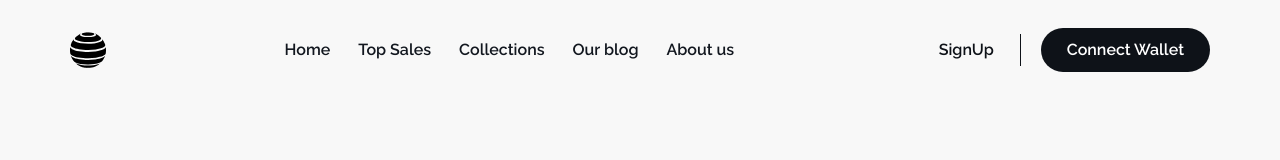
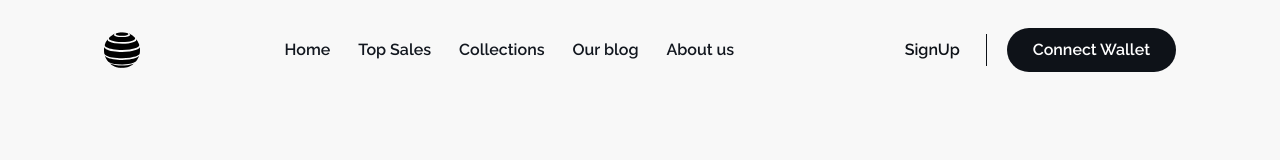
Before and after one commit to SergeCodeur/figma-to-code-ed2-week1, a React (Vite) app: page / in a window 1280 px wide. Shown: the top 160 px of the page. Built offline with nearby package versions, Linux system fonts and the light colour scheme.

Commit message:
refactor : amélioration de l'affichage du container sur différentes taille d'écran

```diff
--- a/tailwind.config.js
+++ b/tailwind.config.js
@@ -4,9 +4,14 @@ export default {
   theme: {
     container: {
       center: true,
-      padding: "30px",
+      padding: {
+        DEFAULT: "1.25rem",
+        sm: "2rem",
+        lg: "4rem",
+        "2xl": "4rem",
+      },
       screens: {
-        "2xl": "1400px",
+        "2xl": "1330px",
         xl: "1200px",
         lg: "992px",
         md: "768px",
```
